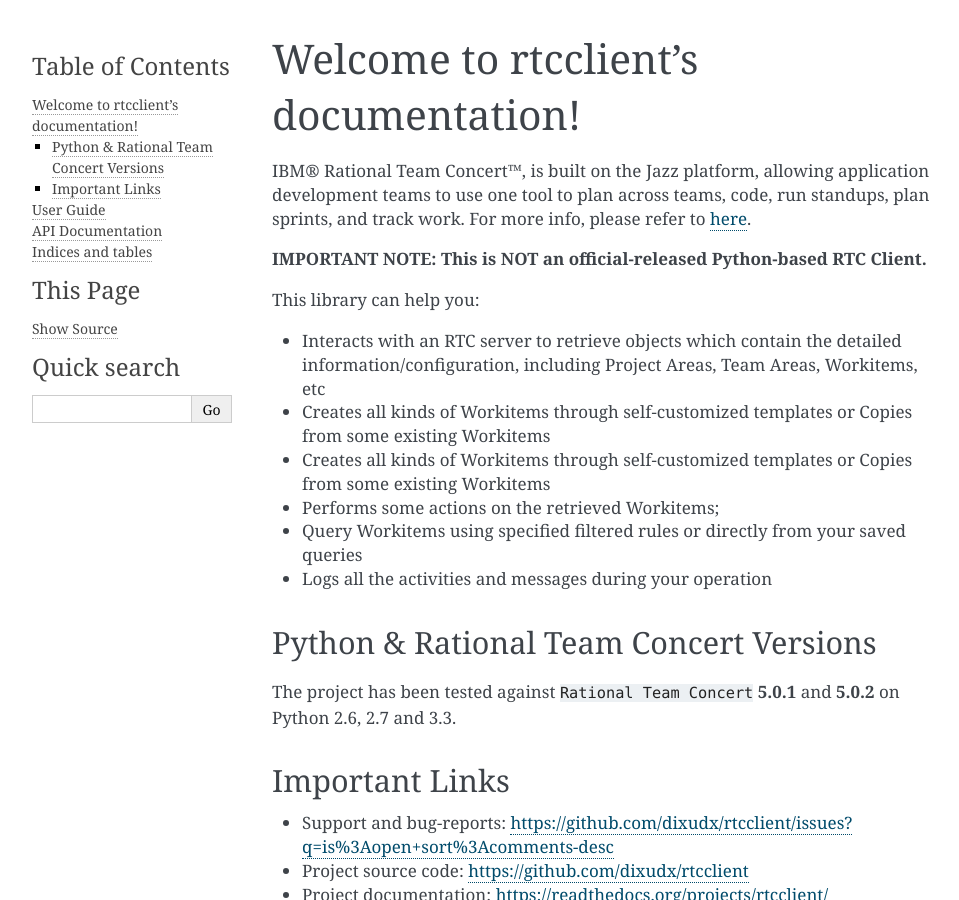
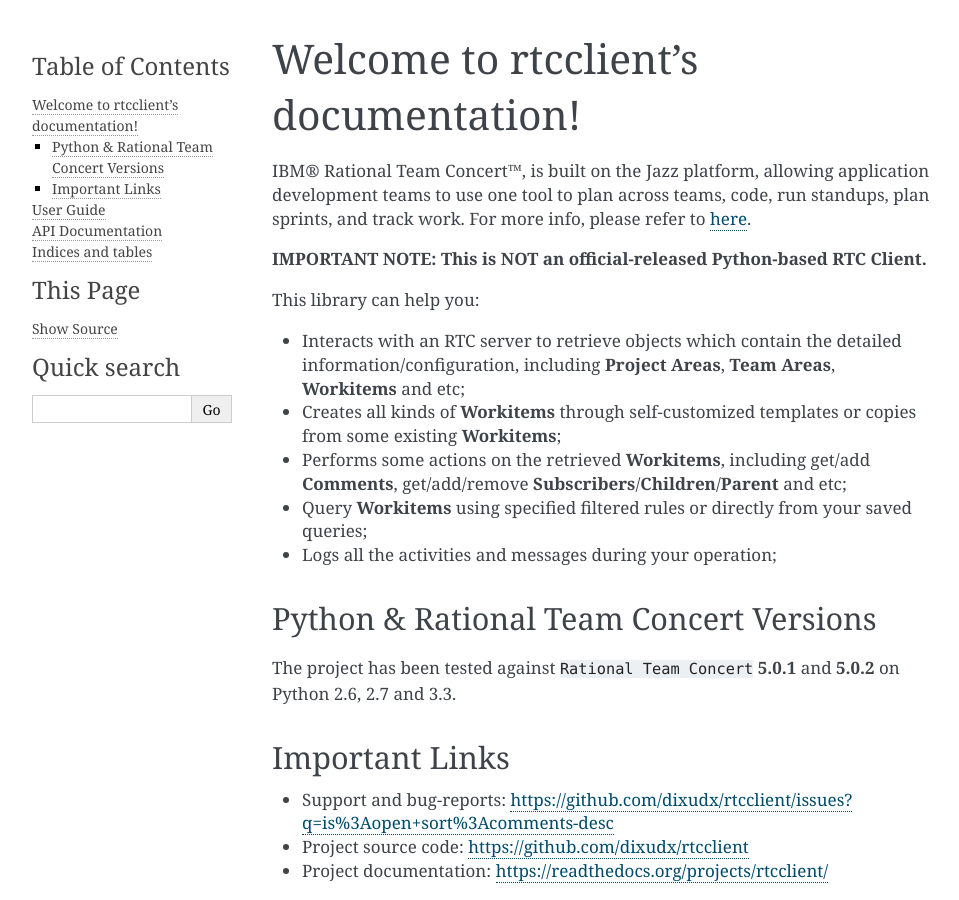
Before and after one commit to dixudx/rtcclient, a Sphinx documentation site: the page built from doc/source/index.rst, in a window 1280 px wide and 900 px high. Shown: the whole window, without its empty margins (148-1107 px from the left). Built offline with Sphinx 7.4.7, drawn with Linux system fonts in a browser that asks for light colours.

Commit message:
update rtcclient introduction

```diff
--- a/doc/source/index.rst
+++ b/doc/source/index.rst
@@ -17,12 +17,11 @@
 
 This library can help you:
 
-* Interacts with an RTC server to retrieve objects which contain the detailed information/configuration, including Project Areas, Team Areas, Workitems, etc
-* Creates all kinds of Workitems through self-customized templates or Copies from some existing Workitems
-* Creates all kinds of Workitems through self-customized templates or Copies from some existing Workitems
-* Performs some actions on the retrieved Workitems;
-* Query Workitems using specified filtered rules or directly from your saved queries
-* Logs all the activities and messages during your operation
+* Interacts with an RTC server to retrieve objects which contain the detailed information/configuration, including **Project Areas**, **Team Areas**, **Workitems** and etc;
+* Creates all kinds of **Workitems** through self-customized templates or copies from some existing **Workitems**;
+* Performs some actions on the retrieved **Workitems**, including get/add **Comments**, get/add/remove **Subscribers**/**Children**/**Parent** and etc;
+* Query **Workitems** using specified filtered rules or directly from your saved queries;
+* Logs all the activities and messages during your operation;
 
 
 Python & Rational Team Concert Versions
```
Also changed, not shown: README.rst (+5 -5 lines).
